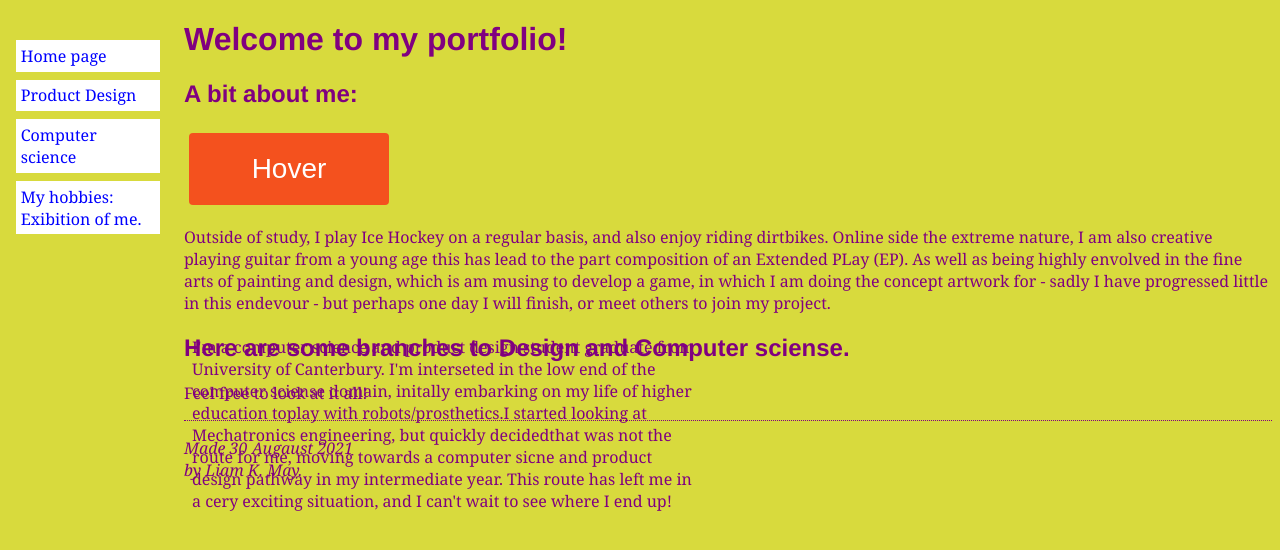
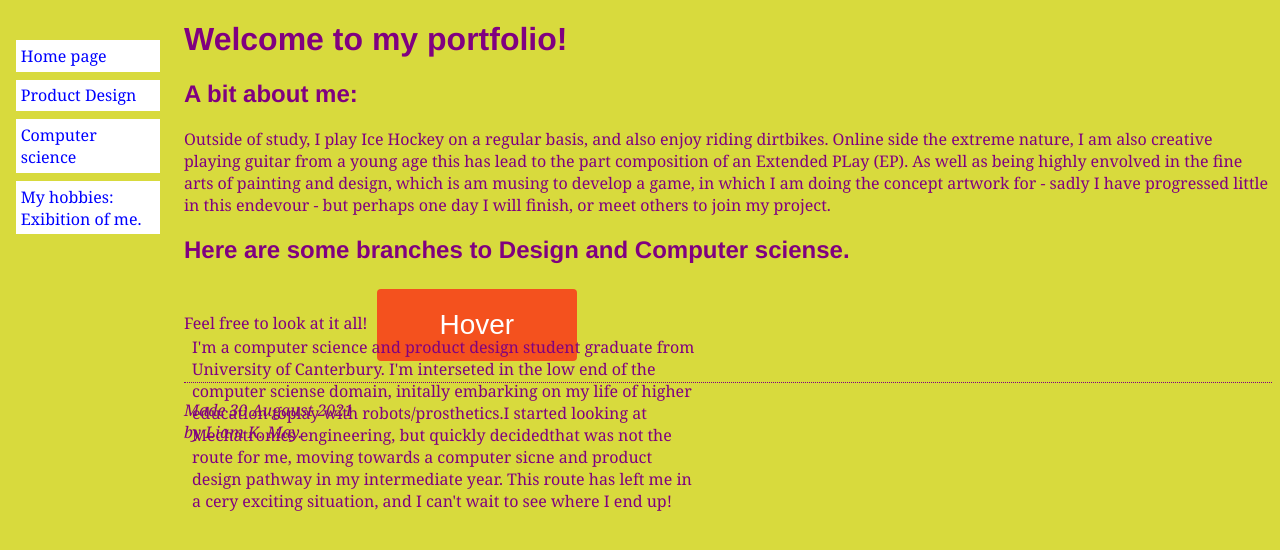
Before and after one commit to TheTriangleTrippa/Portfolio, a Jekyll site: the page built from index.html, in a window 1280 px wide. Shown: the top 550 px of the page. Built offline with Jekyll 4.4.1, drawn with Linux system fonts in a browser that asks for light colours.

Commit message:
Update profile.html

```diff
--- a/_includes/profile.html
+++ b/_includes/profile.html
@@ -19,10 +19,7 @@
 
 <h2 class="about_me">A bit about me:</h2>
 
-<!--<form action="https://www.w3docs.com/" method="get" target="_blank">
-         <button type="submit">Click me</button>-->
 
-<button class="button" style="vertical-align:middle"><span>Hover </span></button>
 
 <p class="bio">I'm a computer science and product design student graduate from University of Canterbury.
  I'm interseted in the low end of the computer sciense domain, initally embarking on my life of
@@ -39,7 +36,10 @@ highly envolved in the fine arts of painting and design, which is am musing to d
 <h2 class="exploration">Here are some branches to Design and Computer sciense.</h2>
   <p>Feel free to look at it all!
 
+<!--<form action="https://www.w3docs.com/" method="get" target="_blank">
+         <button type="submit">Click me</button>-->
 
+<button class="button" style="vertical-align:middle"><span>Hover </span></button>
 <!--<img class="drag" src="assets/img/random dragon dodle BG low.jpg"> -->
 
 <!-- Sign and date the page, it's only polite! -->
```
